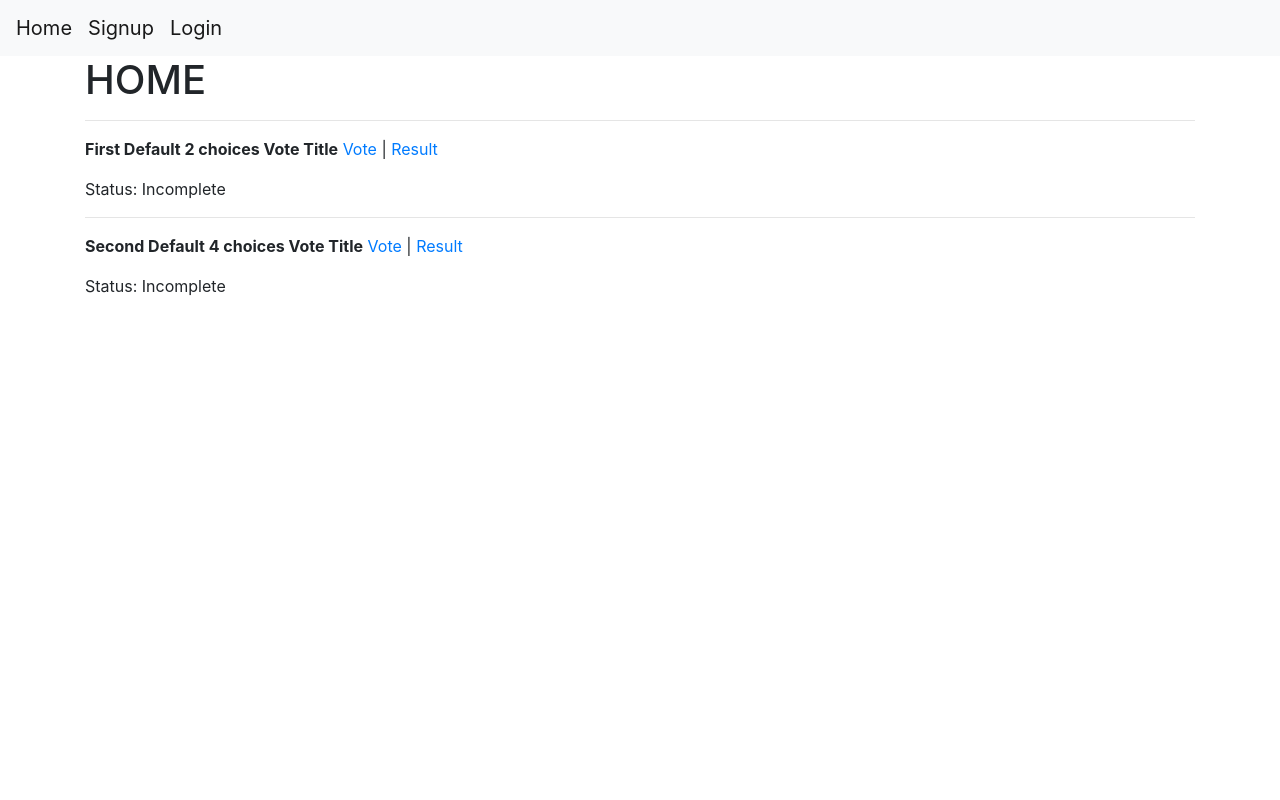
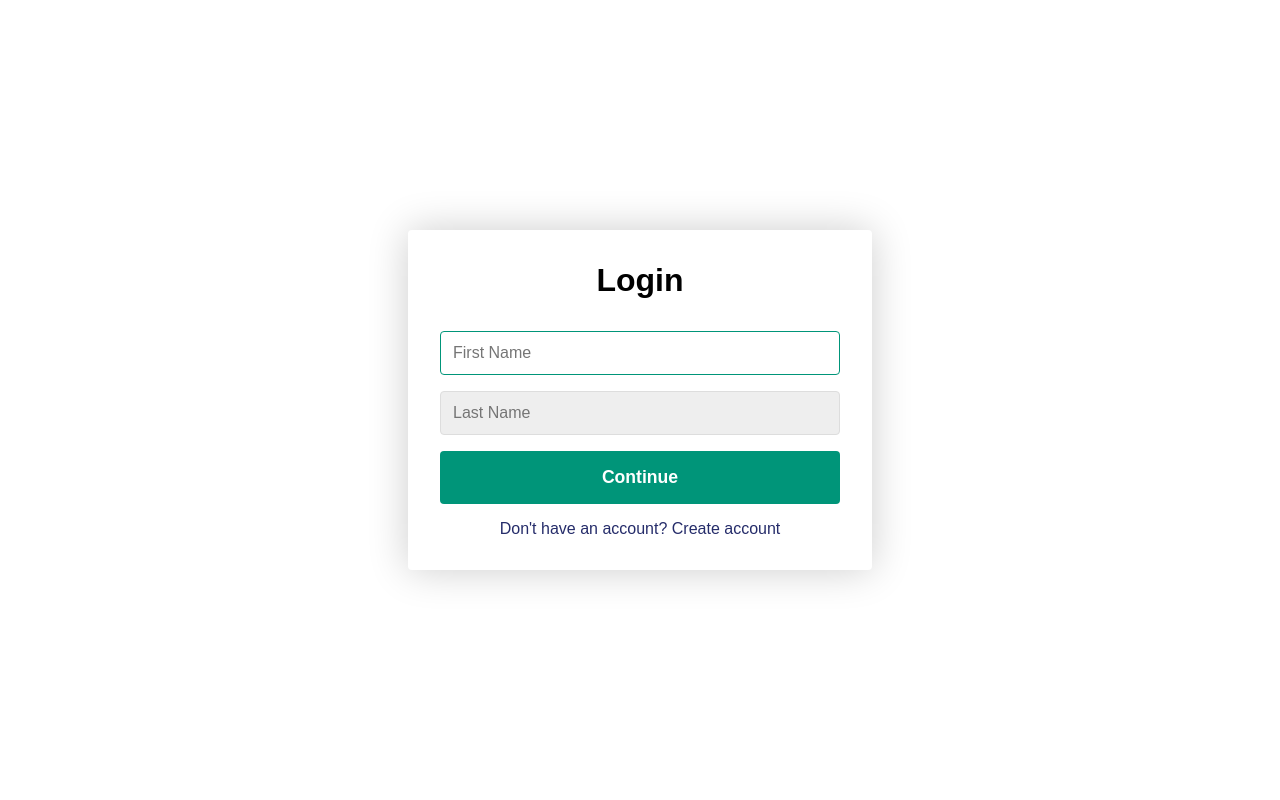
Before and after one commit to ax-jour/CS546_Final_Project, a Flask app: page / in a window 1280 px wide. Run offline with Flask 3, Linux system fonts and the light colour scheme; data comes from the database, SQL or seed files in the repository; both versions use the stored data as it was after the commit; some libraries are stand-ins or nearby versions.

Commit message:
trying to link frontend pages

```diff
--- a/main.py
+++ b/main.py
@@ -74,6 +74,14 @@ def index_page():
     conn.close()
     return render_template('index.html', votes=votes)
 
+# Trust Third Party
+@app.route("/third_party")
+def third_party_page():
+    conn = get_db_connection()
+    votes = conn.execute('SELECT * FROM votes').fetchall()
+    conn.close()
+    return render_template('trust_third_party.html', votes=votes)
+
 
 # Signup Page
 @app.route("/signup_page")
@@ -93,7 +101,7 @@ def vote_page(vote_id):
     conn = get_db_connection()
     vote = conn.execute('SELECT * FROM votes WHERE vote_id = ?', (vote_id)).fetchone()
     conn.close()
-    return render_template('vote.html', vote=vote)
+    return render_template('voting.html', vote=vote)
 
 
 # Vote Result Page
@@ -102,7 +110,7 @@ def vote_result_page(vote_id):
     conn = get_db_connection()
     vote = conn.execute('SELECT * FROM votes WHERE vote_id = ?', (vote_id)).fetchone()
     conn.close()
-    return render_template('vote_result.html', vote=vote)
+    return render_template('results.html', vote=vote)
 
 
 # Signup Request API endpoint
--- /dev/null
+++ b/static/styles/main.css
@@ -0,0 +1,129 @@
+body {
+    --color-primary: #009579;
+    --color-primary-dark: #007f67;
+    --color-secondary: #252c6a;
+    --color-error: #cc3333;
+    --color-success: #4bb544;
+    --border-radius: 4px;
+
+    margin: 0;
+    height: 100vh;
+    display: flex;
+    align-items: center;
+    justify-content: center;
+    font-size: 18px;
+    background-size: cover;
+}
+
+.container {
+    width: 400px;
+    max-width: 400px;
+    margin: 1rem;
+    padding: 2rem;
+    box-shadow: 0 0 40px rgba(0, 0, 0, 0.2);
+    border-radius: var(--border-radius);
+    background: #ffffff;
+}
+
+.container,
+.form__input,
+.form__button {
+    font: 500 1rem 'Quicksand', sans-serif;
+}
+
+.form--hidden {
+    display: none;
+}
+
+.form > *:first-child {
+    margin-top: 0;
+}
+
+.form > *:last-child {
+    margin-bottom: 0;
+}
+
+.form__title {
+    margin-bottom: 2rem;
+    text-align: center;
+}
+
+.form__message {
+    text-align: center;
+    margin-bottom: 1rem;
+}
+
+.form__message--success {
+    color: var(--color-success);
+}
+
+.form__message--error {
+    color: var(--color-error);
+}
+
+.form__input-group {
+    margin-bottom: 1rem;
+}
+
+.form__input {
+    display: block;
+    width: 100%;
+    padding: 0.75rem;
+    box-sizing: border-box;
+    border-radius: var(--border-radius);
+    border: 1px solid #dddddd;
+    outline: none;
+    background: #eeeeee;
+    transition: background 0.2s, border-color 0.2s;
+}
+
+.form__input:focus {
+    border-color: var(--color-primary);
+    background: #ffffff;
+}
+
+.form__input--error {
+    color: var(--color-error);
+    border-color: var(--color-error);
+}
+
+.form__input-error-message {
+    margin-top: 0.5rem;
+    font-size: 0.85rem;
+    color: var(--color-error);
+}
+
+.form__button {
+    width: 100%;
+    padding: 1rem 2rem;
+    font-weight: bold;
+    font-size: 1.1rem;
+    color: #ffffff;
+    border: none;
+    border-radius: var(--border-radius);
+    outline: none;
+    cursor: pointer;
+    background: var(--color-primary);
+}
+
+.form__button:hover {
+    background: var(--color-primary-dark);
+}
+
+.form__button:active {
+    transform: scale(0.98);
+}
+
+.form__text {
+    text-align: center;
+}
+
+.form__link {
+    color: var(--color-secondary);
+    text-decoration: none;
+    cursor: pointer;
+}
+
+.form__link:hover {
+    text-decoration: underline;
+}
--- a/templates/index.html
+++ b/templates/index.html
@@ -1,19 +1,49 @@
-{% extends 'base.html' %}
-{% block content %}
-    <h1>{% block title %} HOME {% endblock %}</h1>
-    {% for v in votes %}
-        <div class='votes'>
-        <hr>
-            <p><span style="font-weight: bold;">{{ v['vote_title'] }}</span>
-                <a href="{{ url_for('vote_page', vote_id=v['vote_id'])}}">Vote</a>
-                <span> | </span>
-                <a href="{{ url_for('vote_result_page', vote_id=v['vote_id'])}}">Result</a>
-            </p>
-        {% if not v['vote_isComplete'] %}
-            <p>Status: Incomplete</p>
-        {% else %}
-            <p>Status: Complete</p>
-        {% endif %}
+<!DOCTYPE html>
+<head>
+    <meta name="viewport" content="width=device-width, initial-scale=1.0">
+    <meta charset="utf-8">
+    <title>Login / Sign Up Form</title>
+    <link rel="shortcut icon" href="/assets/favicon.ico">
+    <link rel="stylesheet" href="{{ url_for('static',filename='styles/main.css') }}">
+</head>
+<body>
+<div class="container">
+    <form class="form" id="login" method="post" action="voting.html">
+        <h1 class="form__title">Login</h1>
+        <div class="form__message form__message--error"></div>
+        <div class="form__input-group">
+            <input type="text" class="form__input" autofocus placeholder="First Name">
+            <div class="form__input-error-message"></div>
         </div>
-    {% endfor %}
-{% endblock %}
+        <div class="form__input-group">
+            <input type="text" class="form__input" autofocus placeholder="Last Name">
+            <div class="form__input-error-message"></div>
+        </div>
+        <button class="form__button" type="submit">Continue</button>
+        <p class="form__text">
+            <a class="form__link" href=".." id="linkCreateAccount">Don't have an account? Create account</a>
+        </p>
+    </form>
+    <form class="form form--hidden" id="createAccount">
+        <h1 class="form__title">Create Account</h1>
+        <div class="form__message form__message--error"></div>
+        <div class="form__input-group">
+            <input type="text" id="signupUsername" class="form__input" autofocus placeholder="First Name">
+            <div class="form__input-error-message"></div>
+        </div>
+        <div class="form__input-group">
+            <input type="text" class="form__input" autofocus placeholder="Last Name">
+            <div class="form__input-error-message"></div>
+        </div>
+        <div class="form__input-group">
+            <input type="password" class="form__input" autofocus placeholder="Invitation Code">
+            <div class="form__input-error-message"></div>
+        </div>
+        <button class="form__button" type="submit">Continue</button>
+        <p class="form__text">
+            <a class="form__link" href=".." id="linkLogin">Already have an account? Sign in</a>
+        </p>
+    </form>
+</div>
+<script src="{{ url_for('static',filename='js/main.js') }}"></script>
+</body>
```
Also changed, not shown: static/js/main.js (added, +66 -0 lines), static/styles/results.css (added, +78 -0 lines), static/styles/voting.css (added, +80 -0 lines), templates/results.html (added, +64 -0 lines), templates/trust_third_party.html (added, +30 -0 lines), templates/voting.html (added, +51 -0 lines), templates_old/index.html (added, +19 -0 lines), database.db.
